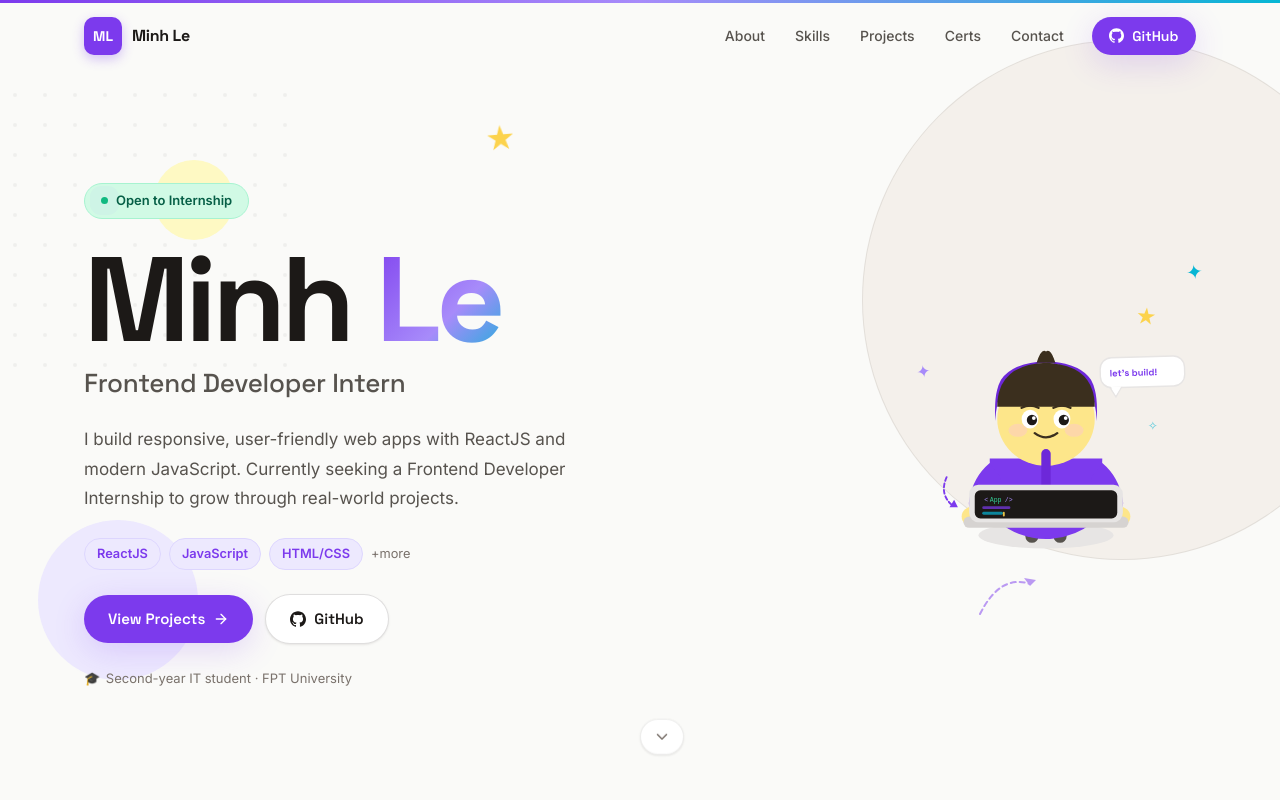
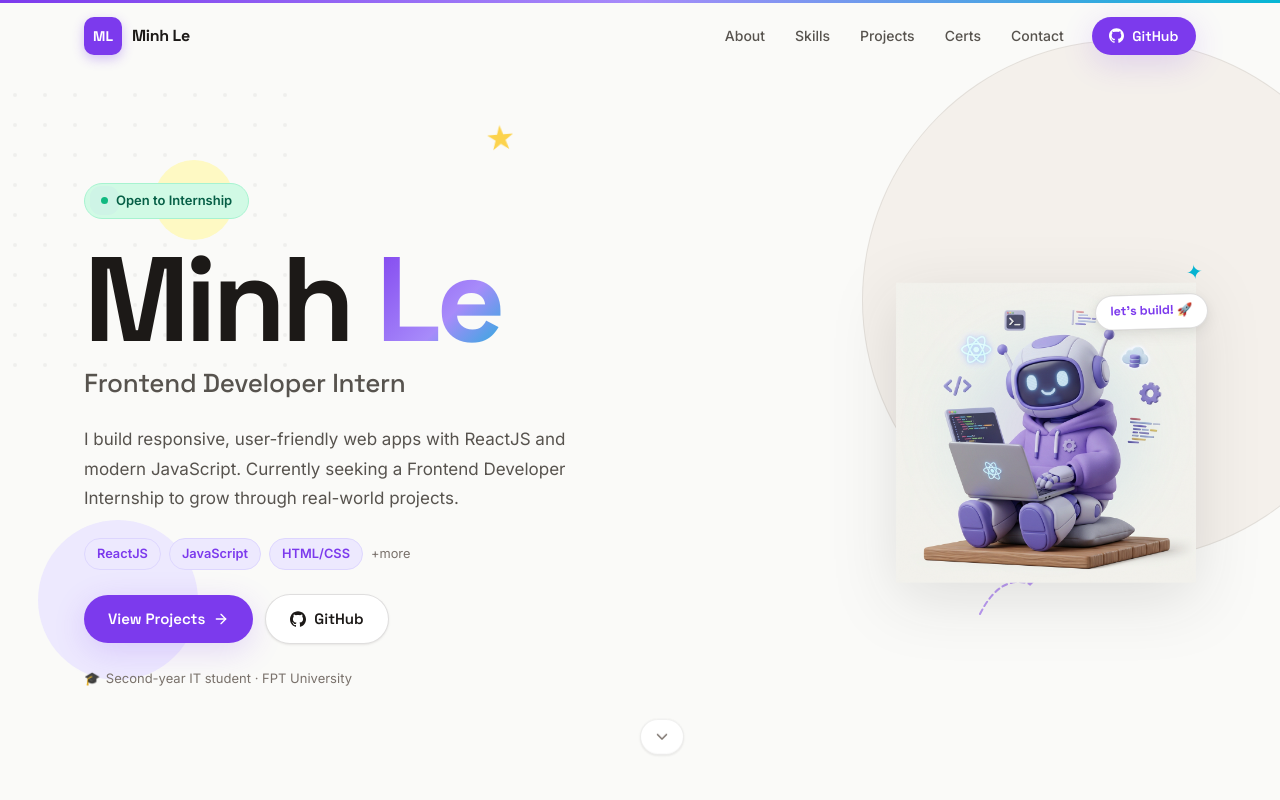
Before and after one commit to minhthien435/minhthien-portfolio, a React (Vite) app: page / in a window 1280 px wide. Shown: the top 800 px of the page. Built offline with nearby package versions, Linux system fonts and the light colour scheme.

Commit message:
Replace SVG mascot with high quality cute 3D Tech Developer Robot

```diff
--- a/src/mascot/Mascot.jsx
+++ b/src/mascot/Mascot.jsx
@@ -1,155 +1,79 @@
 import { motion } from 'framer-motion';
+import robot3D from '../assets/robot-mascot-3d.png';
 
 /**
- * Developer Mascot — SVG cartoon character
- * Friendly developer with laptop, purple hoodie, subtle personality.
- * `compact` renders a smaller, quieter version for reuse (About/Contact/Footer).
+ * 3D Developer Robot Mascot
+ * Premium 3D claymation aesthetic robot character with glowing accents.
  */
-export default function Mascot({ size = 320, className = '', compact = false }) {
+export default function Mascot({ size = 340, className = '', compact = false }) {
   return (
     <motion.div
       className={className}
-      animate={compact ? { y: [0, -4, 0] } : { y: [0, -10, 0] }}
-      transition={{ duration: compact ? 5 : 4, repeat: Infinity, ease: 'easeInOut' }}
-      style={{ display: 'inline-block', lineHeight: 0 }}
+      animate={compact ? { y: [0, -6, 0] } : { y: [0, -12, 0] }}
+      transition={{ duration: compact ? 4.5 : 3.8, repeat: Infinity, ease: 'easeInOut' }}
+      style={{
+        display: 'inline-flex',
+        position: 'relative',
+        alignItems: 'center',
+        justifyContent: 'center',
+        userSelect: 'none',
+      }}
       aria-hidden="true"
     >
-      <svg
-        width={size}
-        height={size}
-        viewBox="0 0 320 320"
-        fill="none"
-        xmlns="http://www.w3.org/2000/svg"
-      >
-        {/* ── Body / Chair area ── */}
-        {/* Chair / seat */}
-        <ellipse cx="160" cy="272" rx="72" ry="14" fill="#E7E5E4" />
+      {/* Soft background radial glow */}
+      <div
+        style={{
+          position: 'absolute',
+          width: '75%',
+          height: '75%',
+          borderRadius: '50%',
+          background: 'radial-gradient(circle, rgba(124, 58, 237, 0.18) 0%, rgba(6, 182, 212, 0.08) 50%, transparent 75%)',
+          filter: 'blur(24px)',
+          zIndex: 0,
+        }}
+      />
 
-        {/* Legs */}
-        <rect x="138" y="252" width="14" height="28" rx="7" fill="#57534E" />
-        <rect x="168" y="252" width="14" height="28" rx="7" fill="#57534E" />
+      {/* 3D Robot Image */}
+      <img
+        src={robot3D}
+        alt="Cute 3D Developer Robot"
+        style={{
+          width: size,
+          height: 'auto',
+          maxWidth: '100%',
+          display: 'block',
+          position: 'relative',
+          zIndex: 1,
+          filter: 'drop-shadow(0 16px 32px rgba(28, 25, 23, 0.12))',
+          mixBlendMode: 'multiply',
+        }}
+      />
 
-        {/* Hoodie body */}
-        <path
-          d="M100 190 Q100 240 110 258 Q130 275 160 276 Q190 275 210 258 Q220 240 220 190 Z"
-          fill="#7C3AED"
-        />
-
-        {/* Hoodie front pocket */}
-        <rect x="140" y="226" width="40" height="28" rx="8" fill="#6D28D9" />
-
-        {/* Arms */}
-        {/* Left arm */}
-        <path d="M100 195 Q82 210 78 235 Q76 246 88 248 Q98 249 104 238 Q110 224 112 210" fill="#7C3AED" />
-        {/* Right arm */}
-        <path d="M220 195 Q238 210 242 235 Q244 246 232 248 Q222 249 216 238 Q210 224 208 210" fill="#7C3AED" />
-
-        {/* Hands */}
-        <ellipse cx="83" cy="252" rx="13" ry="11" fill="#FDE68A" />
-        <ellipse cx="237" cy="252" rx="13" ry="11" fill="#FDE68A" />
-
-        {/* Neck */}
-        <rect x="148" y="168" width="24" height="28" rx="8" fill="#FDE68A" />
-
-        {/* Hood — soft rim behind the head */}
-        <path d="M106 150 Q108 92 160 88 Q212 92 214 150 Q216 120 208 106 Q196 88 160 86 Q124 88 112 106 Q104 120 106 150 Z" fill="#6D28D9" />
-
-        {/* Head */}
-        <ellipse cx="160" cy="148" rx="52" ry="50" fill="#FDE68A" />
-
-        {/* Hair */}
-        <path
-          d="M108 135 Q108 90 160 88 Q212 90 212 135"
-          fill="#3B2F1E"
-        />
-        {/* Hair tuft */}
-        <path d="M150 88 Q155 72 160 76 Q165 72 170 88" fill="#3B2F1E" />
-
-        {/* Eyes */}
-        <ellipse cx="143" cy="148" rx="9" ry="10" fill="white" />
-        <ellipse cx="177" cy="148" rx="9" ry="10" fill="white" />
-        <circle cx="145" cy="149" r="5.5" fill="#1C1917" />
-        <circle cx="179" cy="149" r="5.5" fill="#1C1917" />
-        {/* Eye shine */}
-        <circle cx="147" cy="147" r="2" fill="white" />
-        <circle cx="181" cy="147" r="2" fill="white" />
-
-        {/* Eyebrows — slight "focused" expression */}
-        <path d="M134 136 Q143 131 152 136" stroke="#3B2F1E" strokeWidth="2.5" strokeLinecap="round" fill="none" />
-        <path d="M168 136 Q177 131 186 136" stroke="#3B2F1E" strokeWidth="2.5" strokeLinecap="round" fill="none" />
-
-        {/* Smile */}
-        <path d="M148 163 Q160 172 172 163" stroke="#3B2F1E" strokeWidth="2.5" strokeLinecap="round" fill="none" />
-
-        {/* Cheek blush */}
-        <ellipse cx="130" cy="160" rx="10" ry="7" fill="#FECACA" opacity="0.5" />
-        <ellipse cx="190" cy="160" rx="10" ry="7" fill="#FECACA" opacity="0.5" />
-
-        {/* Hoodie front strip */}
-        <rect x="155" y="180" width="10" height="50" rx="5" fill="#6D28D9" />
-
-        {/* Laptop base */}
-        <rect x="72" y="252" width="176" height="12" rx="6" fill="#D6D3D1" />
-        <rect x="78" y="218" width="164" height="40" rx="10" fill="#E7E5E4" />
-
-        {/* Laptop screen */}
-        <rect x="84" y="224" width="152" height="30" rx="6" fill="#1C1917" />
-
-        {/* Code on screen */}
-        <text x="94" y="237" fontFamily="monospace" fontSize="7" fill="#A78BFA">{'<'}</text>
-        <text x="100" y="237" fontFamily="monospace" fontSize="7" fill="#34D399">App</text>
-        <text x="116" y="237" fontFamily="monospace" fontSize="7" fill="#A78BFA">{'/'+'>'}</text>
-        <rect x="92" y="241" width="30" height="3" rx="1.5" fill="#7C3AED" opacity="0.7" />
-        <rect x="92" y="247" width="22" height="3" rx="1.5" fill="#06B6D4" opacity="0.7" />
-        {/* Cursor blink */}
-        <rect x="114" y="247" width="2" height="5" rx="1" fill="#FCD34D" opacity="0.9" />
-
-        {/* ── Doodle decorations (hidden in compact mode) ── */}
-        {!compact && (
-          <>
-            {/* Star top-right */}
-            <motion.g
-              animate={{ rotate: [0, 15, -5, 0], scale: [1, 1.1, 1] }}
-              transition={{ duration: 3, repeat: Infinity, ease: 'easeInOut', delay: 0.5 }}
-              style={{ originX: '268px', originY: '58px' }}
-            >
-              <text x="255" y="72" fontSize="24" fill="#FCD34D">★</text>
-            </motion.g>
-
-            {/* Small star top-left */}
-            <motion.g
-              animate={{ rotate: [0, -10, 5, 0], scale: [1, 1.15, 1] }}
-              transition={{ duration: 2.5, repeat: Infinity, ease: 'easeInOut', delay: 1 }}
-              style={{ originX: '52px', originY: '96px' }}
-            >
-              <text x="44" y="104" fontSize="16" fill="#A78BFA">✦</text>
-            </motion.g>
-
-            {/* Sparkle right side */}
-            <motion.g
-              animate={{ opacity: [0.6, 1, 0.6], scale: [0.9, 1, 0.9] }}
-              transition={{ duration: 2, repeat: Infinity, delay: 0.8 }}
-            >
-              <text x="268" y="160" fontSize="14" fill="#06B6D4">✧</text>
-            </motion.g>
-
-            {/* Arrow doodle pointing at laptop */}
-            <path d="M54 210 Q46 228 60 240" stroke="#7C3AED" strokeWidth="2" strokeLinecap="round" fill="none" strokeDasharray="4 3" />
-            <polygon points="57,242 62,234 66,242" fill="#7C3AED" />
-
-            {/* Speech bubble "let's build!" */}
-            <motion.g
-              animate={{ y: [0, -4, 0], rotate: [-2, 2, -2] }}
-              transition={{ duration: 3.5, repeat: Infinity, ease: 'easeInOut', delay: 0.3 }}
-            >
-              <rect x="218" y="82" width="90" height="32" rx="12" fill="white" stroke="#E7E5E4" strokeWidth="1.5" />
-              <polygon points="228,114 234,124 240,114" fill="white" stroke="#E7E5E4" strokeWidth="1.5" />
-              <polygon points="229,113 234,122 240,113" fill="white" />
-              <text x="228" y="102" fontFamily="Space Grotesk, sans-serif" fontWeight="700" fontSize="10" fill="#7C3AED">let's build!</text>
-            </motion.g>
-          </>
-        )}
-      </svg>
+      {/* Floating speech bubble badge */}
+      {!compact && (
+        <motion.div
+          animate={{ y: [0, -5, 0], rotate: [-2, 2, -2] }}
+          transition={{ duration: 3.2, repeat: Infinity, ease: 'easeInOut', delay: 0.2 }}
+          style={{
+            position: 'absolute',
+            top: '4%',
+            right: '-4%',
+            zIndex: 2,
+            background: 'var(--bg-white)',
+            border: '1.5px solid var(--border-md)',
+            borderRadius: 'var(--r-full)',
+            padding: '0.4rem 0.9rem',
+            boxShadow: 'var(--shadow-md)',
+            display: 'flex',
+            alignItems: 'center',
+            gap: '0.4rem',
+          }}
+        >
+          <span style={{ fontSize: '0.78rem', fontWeight: 700, color: 'var(--violet)', fontFamily: "'Space Grotesk', sans-serif" }}>
+            let's build! 🚀
+          </span>
+        </motion.div>
+      )}
     </motion.div>
   );
 }
```
Also changed, not shown: src/assets/robot-mascot-3d.png (added).
